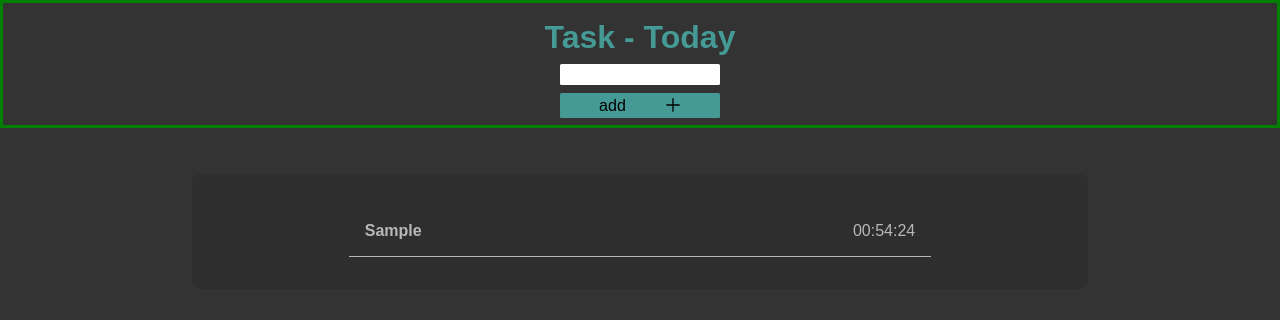
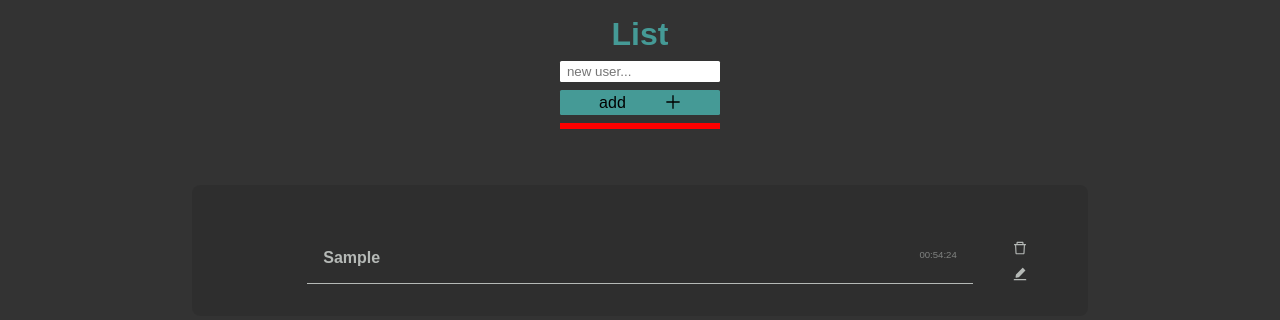
Before and after one commit to ricard027/tasktoday, a React (Vite) app: page / in a window 1280 px wide. Both pictures are taken after typing "Sample" into the empty fields and a click on the button "add". Shown: the top 320 px of the page. Built offline with nearby package versions, Linux system fonts and the light colour scheme.

Commit message:
adicionei recursos

```diff
--- a/src/components/List.jsx
+++ b/src/components/List.jsx
@@ -22,7 +22,7 @@ function List() {
 
   const[user, setUser]= useState('')
   const[users, setUsers] = useState([])
-
+  const[messageInput, setMessageInput] = useState('')
 
 
 
@@ -39,7 +39,12 @@ function List() {
 
     }
 
+     if(user.length === 0){
+      setMessageInput('escreva algo!')
+      return
+     }
      setUsers(prevUsers =>[...prevUsers, newUsers])
+     setMessageInput('')
      setUser('')
 
 
@@ -52,13 +57,15 @@ function List() {
 
   return(
     <CustomSection>
-        <h2> Task - Today </h2>
-       <input type="search" onChange={(e)=>setUser(e.target.value)} value={user} />
+        <h2> List </h2>
+       <input type="search" onChange={(e)=>setUser(e.target.value)} value={user} placeholder =" new user..." />
        <button onClick={handleUsers}>
-        add
-        <GrAdd/></button>
+          add
+         <GrAdd/>
+       </button>
+       <div className='messageInput'>{messageInput}</div>
        <C.Container>
-         {users.map(usuarios => <User name={usuarios.user} time={usuarios.time} />)}
+          {users.map(usuarios => <User name={usuarios.user} time={usuarios.time} />)}
        </C.Container>
     </CustomSection>
 
--- a/src/components/StylesComponents.jsx
+++ b/src/components/StylesComponents.jsx
@@ -3,7 +3,7 @@ import colors from '../colors/colors.style';
 
 
 export const CustomSection = styled.section`
-border: solid green;
+
 text-align: center;
 height: 8rem;
 padding:1rem;
@@ -59,6 +59,37 @@ color: ${colors.greyColor};
 justify-content: space-between;
 padding: 1rem;
 display: flex;
-width: 70%;
+width: 80%;
 margin: 0 auto;
+margin-top: 1rem;
+position: relative;
 `
+
+export const ButtonsTask = styled.div`
+
+display: flex;
+flex-direction: column;
+justify-content: space-evenly;
+align-items: center;
+gap: .3rem;
+
+
+
+height: 100%;
+width: 10%;
+
+
+position: absolute;
+right: -5rem;
+top:.2rem;
+
+
+.btnTask {
+
+font-size: 1rem;
+cursor: pointer;
+
+
+}
+
+`
--- a/src/components/User.jsx
+++ b/src/components/User.jsx
@@ -1,17 +1,37 @@
+import {AiOutlineDelete,AiFillEdit} from 'react-icons/ai'
 
 
+//styles
+
 import colors from '../colors/colors.style';
+
+import { ButtonsTask } from '../components/StylesComponents';
 
 import * as C from '../components/StylesComponents'
 
 
 
 const User = (props) => {
+
+  const RemoveChild = (e) =>{
+    const parent =  e.target.parentElement;
+
+  }
+
   return (
 
-       <C.Card>
-          <strong>{props.name}</strong>
-          <p>{props.time}</p>
+       <C.Card key={props.name}>
+
+          <strong className='name'>{props.name}</strong>
+          <p className='time'>{props.time}</p>
+
+          <ButtonsTask>
+            <AiOutlineDelete className='btnTask' onClick={RemoveChild}/>
+            <AiFillEdit className='btnTask'/>
+          </ButtonsTask>
+
+
+
        </C.Card>
   )
 }
--- a/src/styles/global.css
+++ b/src/styles/global.css
@@ -8,3 +8,29 @@
 body{
     background-color: #333;
 }
+
+.time {
+font-size: .6rem;
+opacity: 60%;
+}
+.messageInput {
+    border: solid red;
+
+
+    height: 2rem;
+    text-align: center;
+
+    font-size: 1.2rem;
+    color: #459a96;
+    animation: animate .2s ease-in forwards;
+
+}
+
+@keyframes animate{
+    from{
+      width: 0;
+    }
+    to{
+        width: 10rem;
+    }
+}
```
